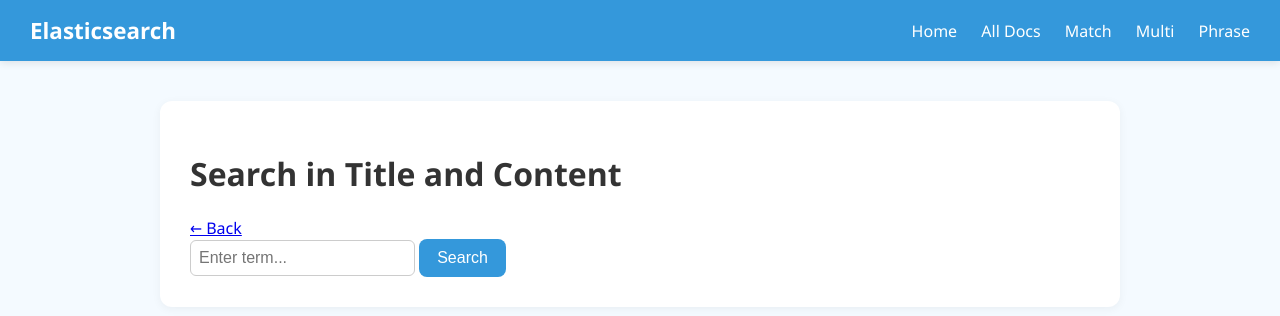
After one commit to livingmeme03/Homework-2-Ingegneria-dei-Dati, a Flask app: page /multi in a window 1280 px wide. The commit adds this page. Shown: the top 316 px of the page. Run offline with Flask 3, Linux system fonts and the light colour scheme.

Commit message:
now slightly less ugly
maybe some more logic

```diff
--- a/app.py
+++ b/app.py
@@ -1,43 +1,129 @@
-from flask import Flask, render_template, request
+from flask import Flask, render_template, request, redirect, url_for
 import search
 import utils
 
 app = Flask(__name__)
 
-@app.route("/", methods=["GET", "POST"])
+@app.route("/")
 def index():
+    return render_template("index.html")
+
+
+@app.route("/match_all")
+def match_all():
+
+    results = []
+
+    query_todo = {"query": {"match_all": {}}, "size" : 1000}
+
+    query_result = utils.query(query_todo)
+
+    results = [
+        {
+            "title": hit["_source"]["title"],
+            "content": hit["_source"]["content"],
+            "score": hit["_score"]
+        }
+        for hit in query_result["hits"]["hits"]
+    ]
+
+    return render_template("match_all.html", results=results)
+
+
+@app.route("/match", methods=["GET", "POST"])
+def match():
+
     results = []
     query_term = ""
-    field = "content"  #default search field
+    field = "content" #by default, we search in content
 
     if request.method == "POST":
+
         query_term = request.form.get("query_term", "")
         field = request.form.get("field", "content")
 
-        if query_term:
-            query_todo = {
-                "query": {
-                    "match": {
-                        field: query_term
+        query_todo = {"query":
+                        {"match":
+                            {field: query_term}
+                            },
+                        "size" : 1000
                     }
-                }
-            }
 
         query_result = utils.query(query_todo)
 
         results = [
-                    {
-                        "title": hit["_source"]["title"],
-                        "content": hit["_source"]["content"],
-                        "score": hit["_score"]
-                    }
-                    for hit in query_result["hits"]["hits"]
-                ]
+            {
+                "title": hit["_source"]["title"],
+                "content": hit["_source"]["content"],
+                "score": hit["_score"]
+            }
+            for hit in query_result["hits"]["hits"]
+        ]
+
+    return render_template("match.html", results=results, query=query_term, field=field)
 
 
-    return render_template(
-        'index.html', results=results, query=query_term, field=field
-    )
+@app.route("/multi", methods=["GET", "POST"])
+def multi():
+
+    results = []
+    query_term = ""
+
+    if request.method == "POST":
+
+        query_term = request.form.get("query_term", "")
+        query_todo = {
+            "query": {
+                "multi_match": {
+                    "query": query_term,
+                    "fields": ["title", "content"]
+                }
+            },
+            "size" : 1000
+        }
+
+        query_result = utils.query(query_todo)
+
+        results = [
+            {
+                "title": hit["_source"].get("title", "Untitled"),
+                "content": hit["_source"].get("content", ""),
+                "score": hit["_score"]
+            }
+            for hit in query_result["hits"]["hits"]
+        ]
+
+    return render_template("multi.html", results=results, query=query_term)
+
+
+@app.route("/phrase", methods=["GET", "POST"])
+def phrase():
+
+    results = []
+    query_term = ""
+
+    if request.method == "POST":
+
+        query_term = request.form.get("query_term", "")
+        query_todo = {"query":
+                        {"match_phrase":
+                            {"content": query_term}
+                            },
+                        "size" : 1000
+                        }
+
+        query_result = utils.query(query_todo)
+
+        results = [
+            {
+                "title": hit["_source"].get("title", "Untitled"),
+                "content": hit["_source"].get("content", ""),
+                "score": hit["_score"]
+            }
+            for hit in query_result["hits"]["hits"]
+        ]
+
+    return render_template("phrase.html", results=results, query=query_term)
 
 
 if __name__ == "__main__":
--- /dev/null
+++ b/static/style.css
@@ -0,0 +1,88 @@
+/* === General === */
+body {
+    font-family: 'Segoe UI', Tahoma, sans-serif;
+    margin: 0;
+    padding: 0;
+    background: #f4faff;
+    color: #333;
+}
+
+/* === Navbar === */
+.navbar {
+    background: #3498db;
+    color: white;
+    padding: 15px 30px;
+    display: flex;
+    align-items: center;
+    justify-content: space-between;
+    box-shadow: 0 2px 8px rgba(0,0,0,0.1);
+}
+
+.navbar h1 {
+    margin: 0;
+    font-size: 1.4em;
+}
+
+.nav-links a {
+    color: white;
+    text-decoration: none;
+    margin-left: 20px;
+    font-weight: 500;
+    transition: opacity 0.2s;
+}
+
+.nav-links a:hover {
+    opacity: 0.8;
+}
+
+/* === Main content === */
+.container {
+    max-width: 900px;
+    margin: 40px auto;
+    background: white;
+    padding: 30px;
+    border-radius: 12px;
+    box-shadow: 0 2px 10px rgba(0,0,0,0.05);
+}
+
+/* === Buttons and Inputs === */
+button, .btn {
+    background-color: #3498db;
+    border: none;
+    color: white;
+    padding: 10px 18px;
+    border-radius: 8px;
+    font-size: 1em;
+    cursor: pointer;
+    transition: background 0.2s;
+}
+
+button:hover, .btn:hover {
+    background-color: #2d89c7;
+}
+
+input[type="text"], select {
+    padding: 8px;
+    border: 1px solid #ccc;
+    border-radius: 6px;
+    font-size: 1em;
+}
+
+/* === Results === */
+.result {
+    background: #f9fcff;
+    padding: 15px;
+    margin-bottom: 15px;
+    border-radius: 8px;
+    border-left: 4px solid #3498db;
+}
+
+.result .title {
+    font-weight: bold;
+    color: #2c3e50;
+}
+
+.score {
+    font-size: 0.9em;
+    color: #777;
+}
--- /dev/null
+++ b/templates/base.html
@@ -0,0 +1,24 @@
+<!DOCTYPE html>
+<html lang="en">
+<head>
+    <meta charset="UTF-8">
+    <title>{% block title %}Text Search{% endblock %}</title>
+    <link rel="stylesheet" href="{{ url_for('static', filename='style.css') }}">
+</head>
+<body>
+    <nav class="navbar">
+        <h1>Elasticsearch</h1>
+        <div class="nav-links">
+            <a href="{{ url_for('index') }}">Home</a>
+            <a href="{{ url_for('match_all') }}">All Docs</a>
+            <a href="{{ url_for('match') }}">Match</a>
+            <a href="{{ url_for('multi') }}">Multi</a>
+            <a href="{{ url_for('phrase') }}">Phrase</a>
+        </div>
+    </nav>
+
+    <div class="container">
+        {% block content %}{% endblock %}
+    </div>
+</body>
+</html>
--- /dev/null
+++ b/templates/multi.html
@@ -0,0 +1,24 @@
+{% extends "base.html" %}
+{% block title %}Multi Match Search{% endblock %}
+
+{% block content %}
+    <h1>Search in Title and Content</h1>
+    <a href="{{ url_for('index') }}">← Back</a>
+    <form method="POST">
+        <input type="text" name="query_term" placeholder="Enter term..." value="{{ query }}" required>
+        <button type="submit">Search</button>
+    </form>
+
+    {% if results %}
+        <h2>Results ({{ results|length }})</h2>
+        {% for r in results %}
+            <div class="result">
+                <div class="title"><strong>{{ r.title }}</strong></div>
+                <div class="content">{{ r.content }}</div>
+                <div class="score">Score: {{ r.score|round(2) }}</div>
+            </div>
+        {% endfor %}
+    {% elif query %}
+        <p>No results found for "{{ query }}".</p>
+    {% endif %}
+{% endblock %}
```
Also changed, not shown: templates/index.html (+13 -60 lines), templates/match.html (added, +28 -0 lines), templates/match_all.html (added, +20 -0 lines), templates/phrase.html (added, +24 -0 lines), templates/results.html (added, +21 -0 lines).
